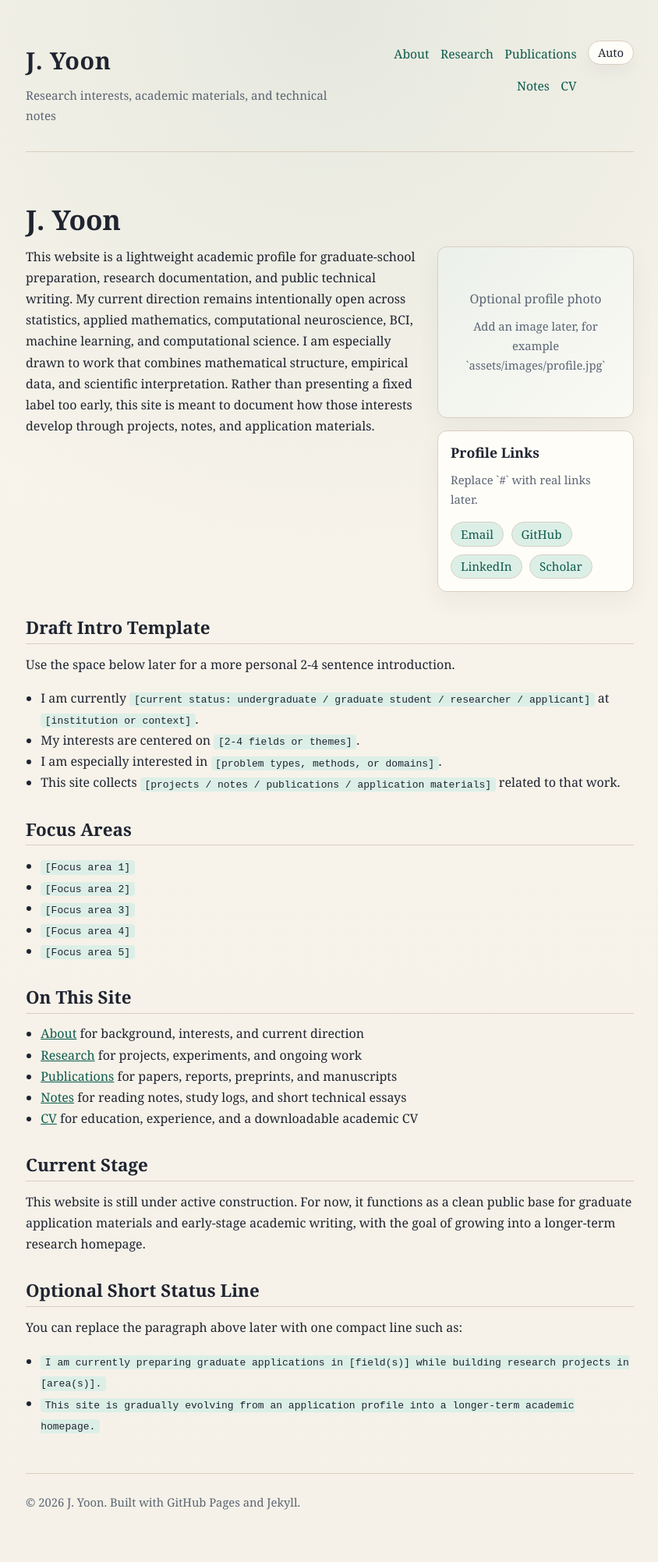
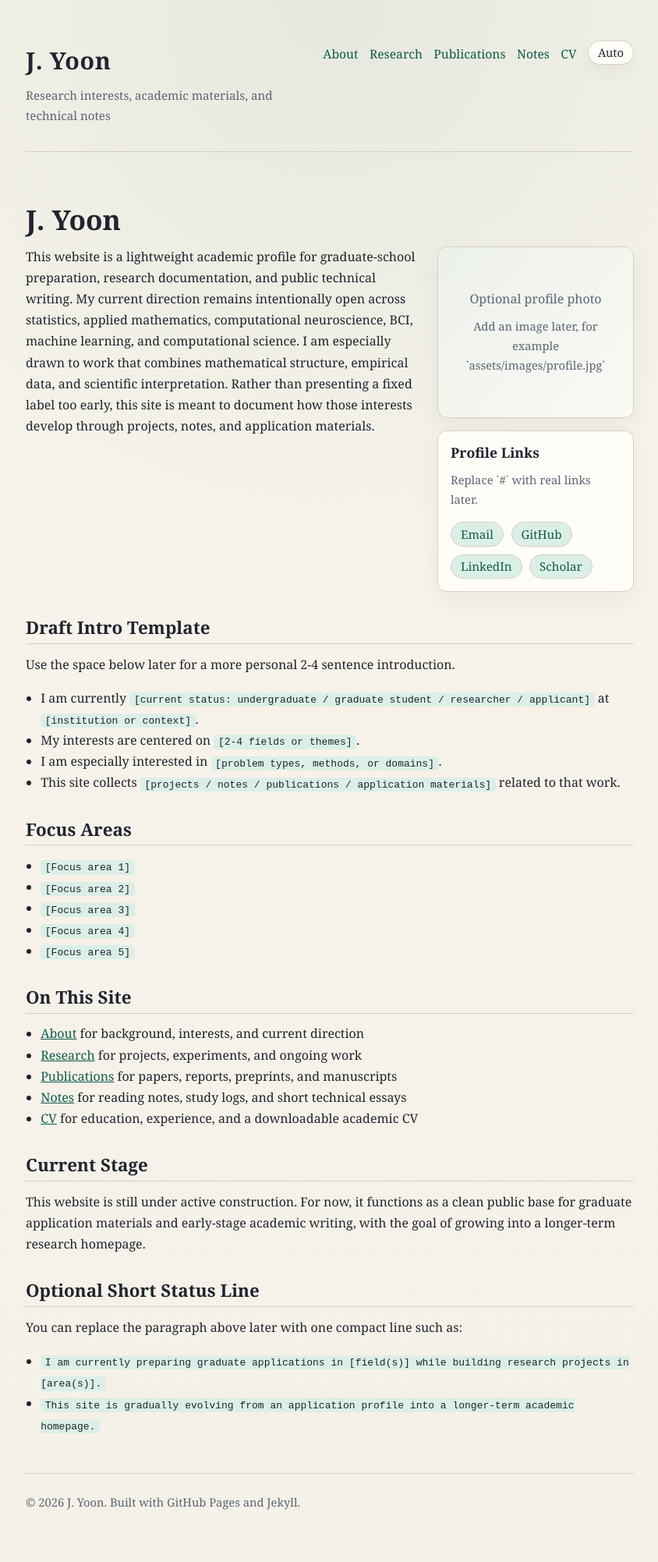
Before and after one commit to J-Y00N/j-y00n.github.io, a Jekyll site: the page built from index.md, in a window 1280 px wide. Shown: the whole page at 78% size, without its empty margins (217-1061 px from the left). Built offline with Jekyll 4.4.1, drawn with Linux system fonts in a browser that asks for light colours.

Commit message:
style: fix header nav wrapping and refine about layout

```diff
--- a/_sass/_custom.scss
+++ b/_sass/_custom.scss
@@ -99,7 +99,7 @@ body {
 
 .site-nav {
   display: flex;
-  flex-wrap: wrap;
+  flex-wrap: nowrap;
   gap: 0.9rem;
   justify-content: flex-end;
   padding-top: 0.25rem;
@@ -107,8 +107,9 @@ body {
 
 .site-controls {
   display: flex;
-  align-items: flex-start;
+  align-items: center;
   gap: 0.9rem;
+  flex-wrap: nowrap;
 }
 
 .theme-toggle {
@@ -136,6 +137,7 @@ a {
 .site-nav a {
   text-decoration: none;
   font-size: 0.98rem;
+  white-space: nowrap;
 }
 
 .site-nav a:hover,
```
